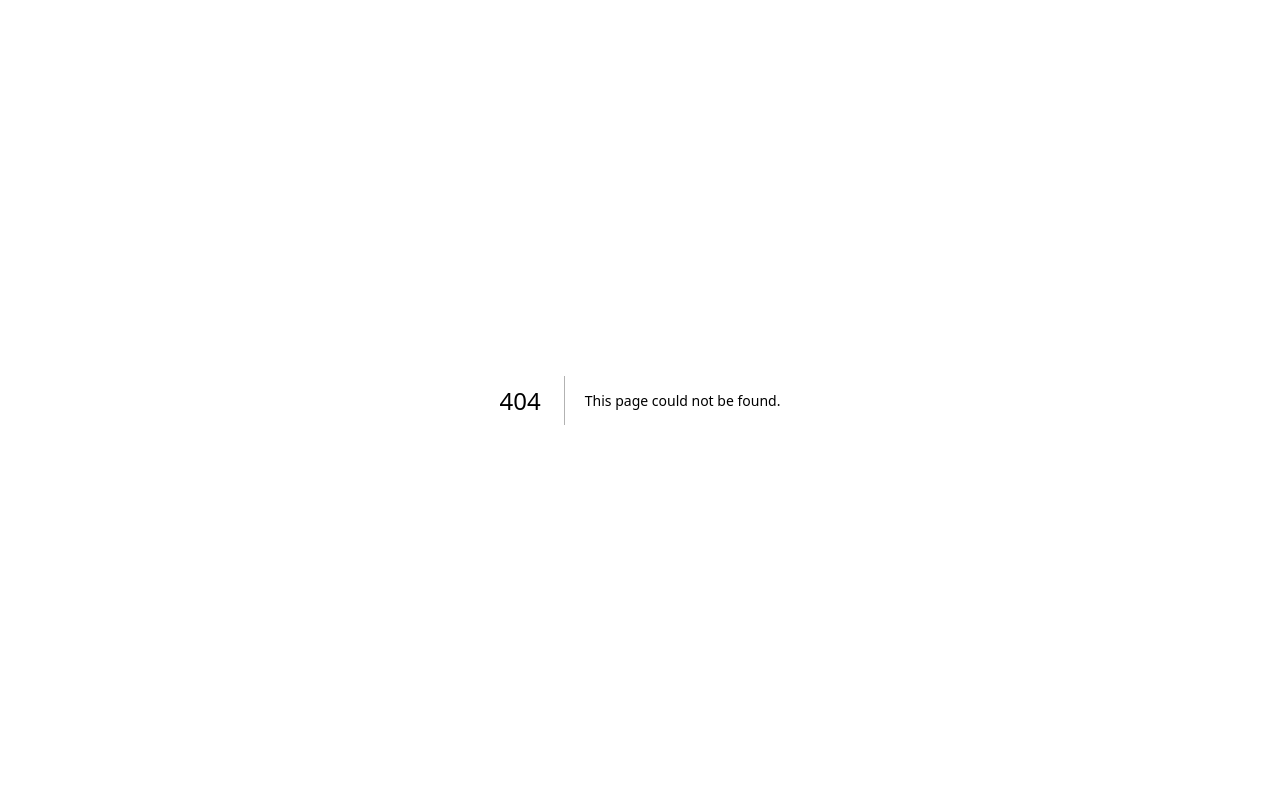
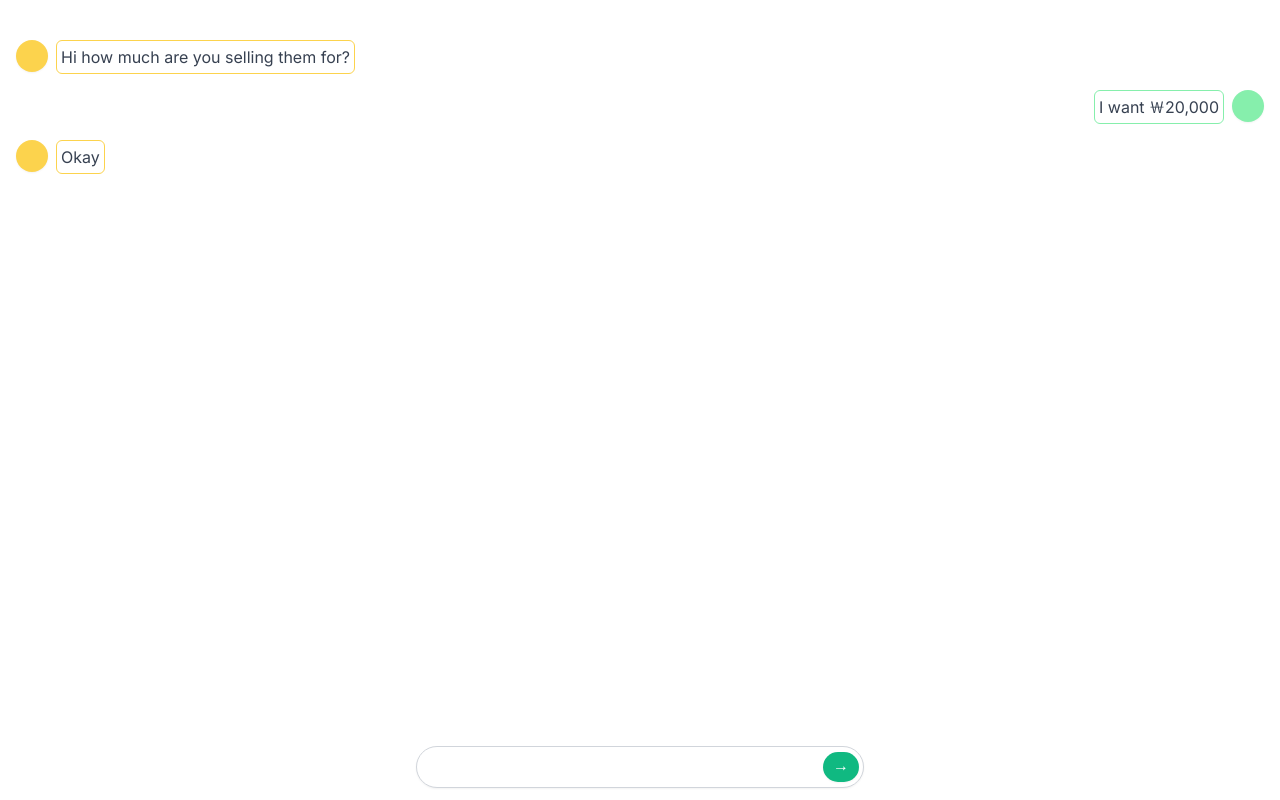
Before and after one commit to sdfwefk11/next-market, a Next.js app: page /chats/1 in a window 1280 px wide. Before the commit this address had no page. Built offline with nearby package versions, Linux system fonts and the light colour scheme.

Commit message:
Chat Detail

```diff
--- /dev/null
+++ b/src/app/chats/[id]/page.tsx
@@ -0,0 +1,37 @@
+export default function ChatProfile() {
+  return (
+    <div className="py-10 px-4 space-y-4">
+      <div className="flex items-start space-x-2">
+        <div className="w-8 h-8 rounded-full bg-amber-300 shadow-sm" />
+        <div className="w-auto text-gray-700 rounded-md border p-1 border-amber-300">
+          <p>Hi how much are you selling them for?</p>
+        </div>
+      </div>
+      <div className="flex items-start space-x-2 space-x-reverse flex-row-reverse">
+        <div className="w-8 h-8 rounded-full bg-green-300 shadow-sm" />
+        <div className="w-auto text-gray-700 rounded-md border p-1 border-green-300 flex justify-end">
+          <p>I want ￦20,000</p>
+        </div>
+      </div>
+      <div className="flex items-start space-x-2">
+        <div className="w-8 h-8 rounded-full bg-amber-300 shadow-sm" />
+        <div className="w-auto text-gray-700 rounded-md border p-1 border-amber-300">
+          <p>Okay</p>
+        </div>
+      </div>
+      <div className="fixed w-full mx-auto max-w-md bottom-3 inset-x-0">
+        <div className="flex items-center relative">
+          <input
+            type="text"
+            className="shadow-sm rounded-full w-full border-[1.5px] border-gray-300 focus:outline-none focus:ring-emerald-500 focus:border-emerald-500 pr-12"
+          />
+          <div className="absolute inset-y-0 flex py-1.5 right-0 pr-[5px] cursor-pointer">
+            <button className="flex items-center bg-emerald-500  hover:bg-emerald-600 transition-colors justify-center rounded-full text-white p-2.5 pt-[6.4px] shadow-sm select-none focus:ring-2 focus:ring-offset-[1.5px] focus:ring-emerald-600">
+              &rarr;
+            </button>
+          </div>
+        </div>
+      </div>
+    </div>
+  );
+}
```
